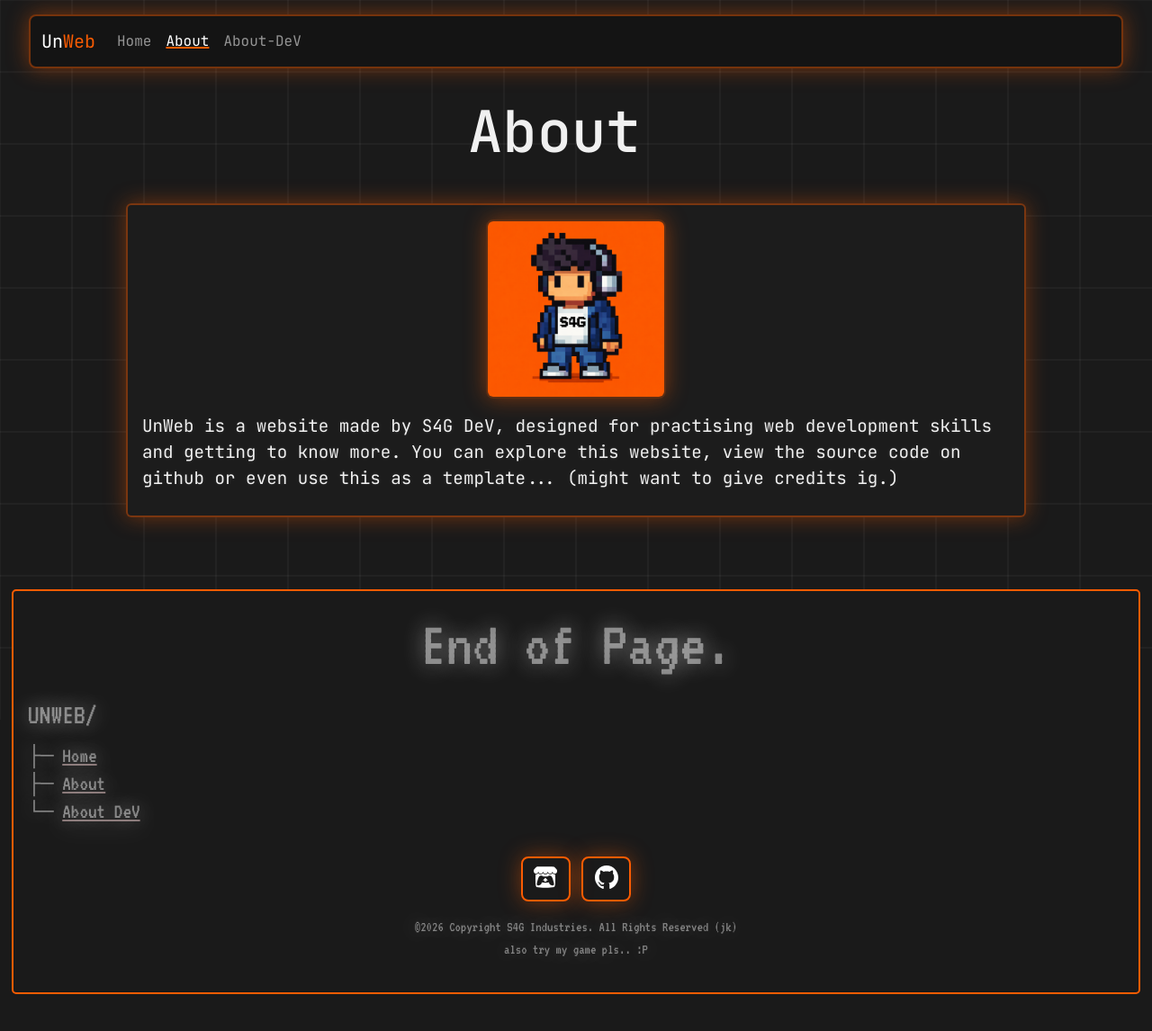
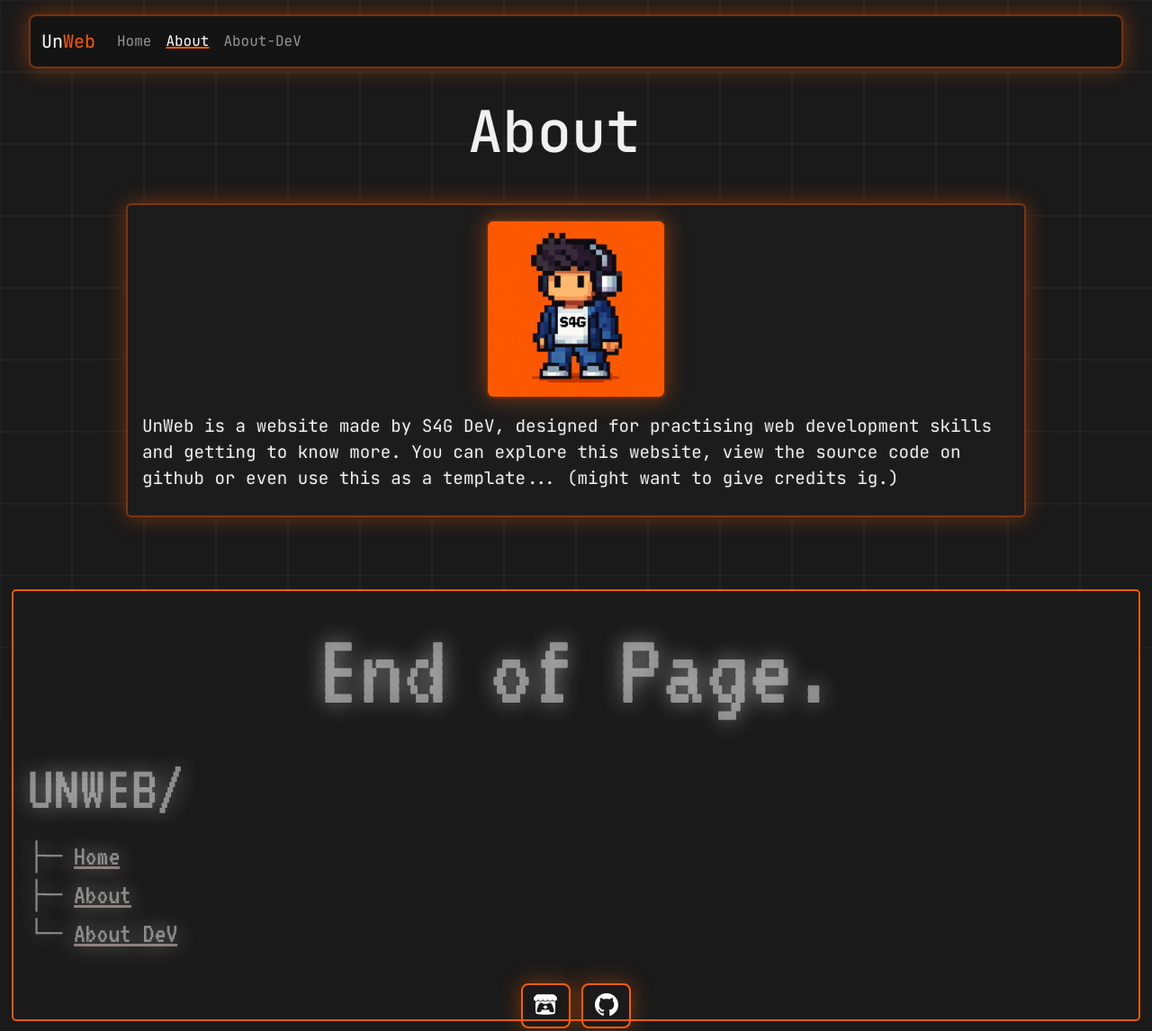
Before and after one commit to S4GGamingYt/UnWeb-S4G-DeV, a website built with Vite: page about.html in a window 1280 px wide. Shown: the top 1146 px of the page at 90% size. Before the commit the page ends 1121 px from the top, so only its background shows below. Built offline with nearby package versions, Linux system fonts and the light colour scheme.

Commit message:
Tried Again

```diff
--- a/src/style.css
+++ b/src/style.css
@@ -134,7 +134,7 @@ footer{
   border-radius: 5px;
   width: 98%;
   margin: 0 auto;
-  height: 450px;
+  height: 480px;
   margin-top: 5rem;
   margin-bottom: 1rem;
   color: #f0f0f07c;
@@ -142,15 +142,15 @@ footer{
 }
 
 footer h1{
-  font-size: 450%;
+  font-size: 15vh;
 }
 
 footer h2{
-  font-size: 200%;
+  font-size: 9vh;
 }
 
 footer p{
-  font-size: 150%;
+  font-size: 4vh;
 }
 
 footer a{
```
